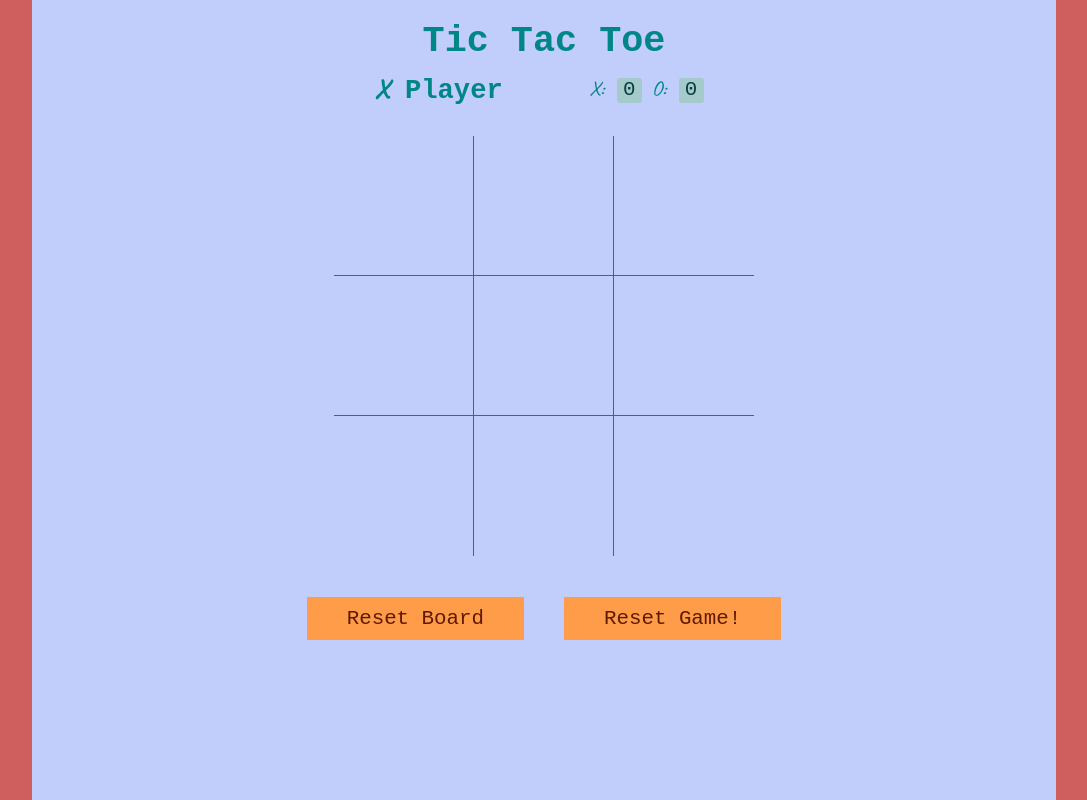
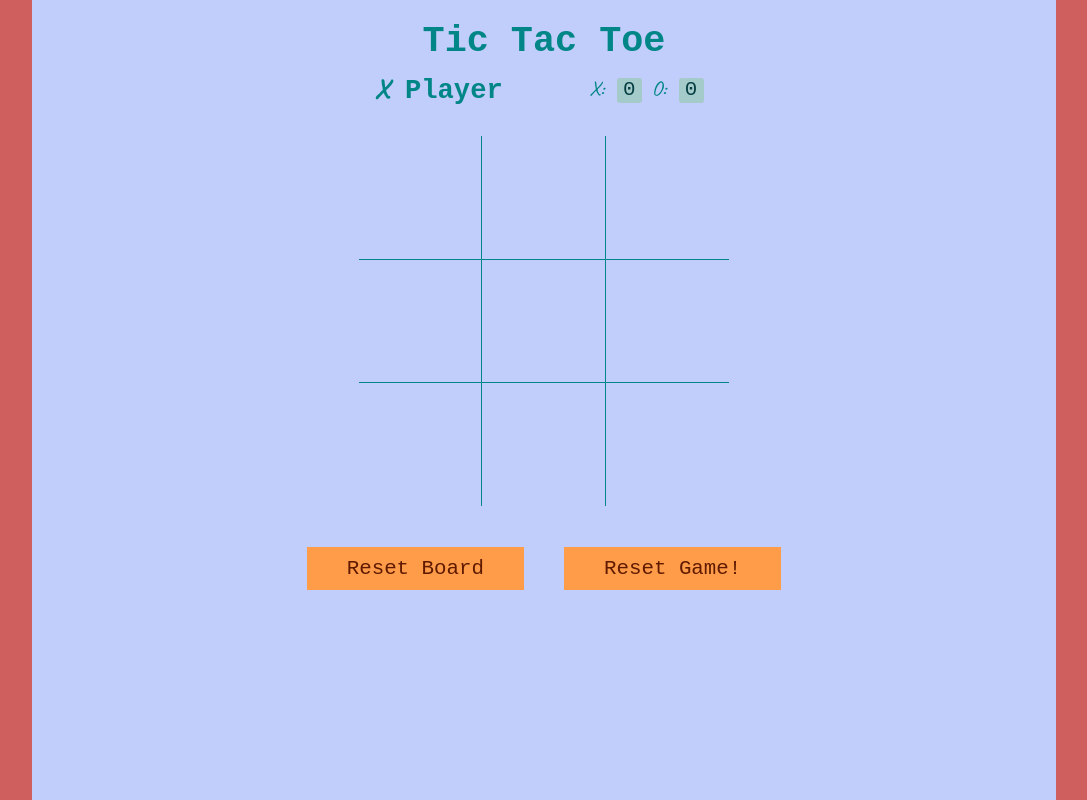
Before and after one commit to OPerel/tic_tac_toe, a React (Create React App) app: page / in a window 1280 px wide. Shown: the whole page, without its empty margins (96-1183 px from the left). Built offline with nearby package versions, Linux system fonts and the light colour scheme; a web font is replaced by a local one.

Commit message:
update dependencies

```diff
--- a/package.json
+++ b/package.json
@@ -3,8 +3,8 @@
   "version": "0.1.0",
   "private": true,
   "dependencies": {
-    "react": "^16.8.6",
-    "react-dom": "^16.8.6",
+    "react": "^16.9.0",
+    "react-dom": "^16.9.0",
     "react-scripts": "3.0.0"
   },
   "scripts": {
--- a/src/App.css
+++ b/src/App.css
@@ -29,8 +29,8 @@
 
 @media only screen and (min-width: 840px) {
     .board-container {
-        width: 420px;
-        height: 420px;
+        width: 370px;
+        height: 370px;
     }
 }
 
```
Also changed, not shown: 1 other file (tests, documents, lock files or other folders).
